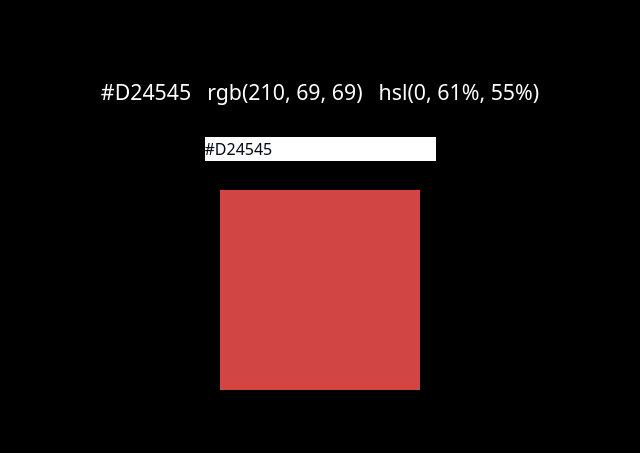
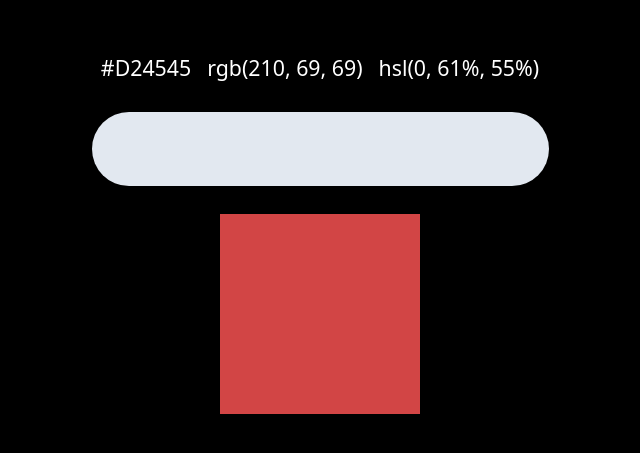
Before and after one commit to Tan-int/give-me-colors, a React (Vite) app: page / in a window 1280 px wide. Shown: the part 167-620 px from the top of the page, without its empty margins (320-960 px from the left). Built offline with nearby package versions, Linux system fonts and the light colour scheme.

Commit message:
style: initial styling theme for dark mode input

```diff
--- a/src/components/Input/Input.tsx
+++ b/src/components/Input/Input.tsx
@@ -1,17 +1,15 @@
-import { ChangeEvent } from 'react';
+import { InputHTMLAttributes } from 'react';
+import { cn } from '@/lib/utils/cn';
 
-type InputProps = {
-  input: string | undefined;
-  setInput: (event: ChangeEvent<HTMLInputElement>) => void;
+type InputProps = InputHTMLAttributes<HTMLInputElement> & {
+  className?: string | undefined;
 };
 
-export default function Input({ input, setInput }: InputProps) {
+export default function Input({ className, ...props }: InputProps) {
   return (
     <input
-      value={input}
-      onChange={setInput}
-      type="text"
-      className="boder-1 border border-black"
+      className={cn('rounded-full px-6 py-4 text-xl', className)}
+      {...props}
     />
   );
 }
--- a/src/index.css
+++ b/src/index.css
@@ -40,7 +40,7 @@
   }
 
   .dark {
-    --background: 222.2 84% 4.9%;
+    --background: 210, 11%, 7%;
     --foreground: 210 40% 98%;
 
     --card: 222.2 84% 4.9%;
@@ -65,7 +65,8 @@
     --destructive-foreground: 210 40% 98%;
 
     --border: 217.2 32.6% 17.5%;
-    --input: 217.2 32.6% 17.5%;
+    --input: 207, 12%, 22%;
+    --input-foreground: 211, 21%, 76%;
     --ring: 212.7 26.8% 83.9%;
   }
 }
@@ -77,4 +78,7 @@
   body {
     @apply bg-background text-foreground;
   }
+  input {
+    @apply text-input-foreground bg-input;
+  }
 }
--- a/tailwind.config.ts
+++ b/tailwind.config.ts
@@ -41,7 +41,10 @@
       },
       colors: {
         border: 'hsl(var(--border))',
-        input: 'hsl(var(--input))',
+        input: {
+          DEFAULT: 'hsl(var(--input))',
+          foreground: 'hsl(var(--input-foreground))',
+        },
         ring: 'hsl(var(--ring))',
         background: 'hsl(var(--background))',
         foreground: 'hsl(var(--foreground))',
```
